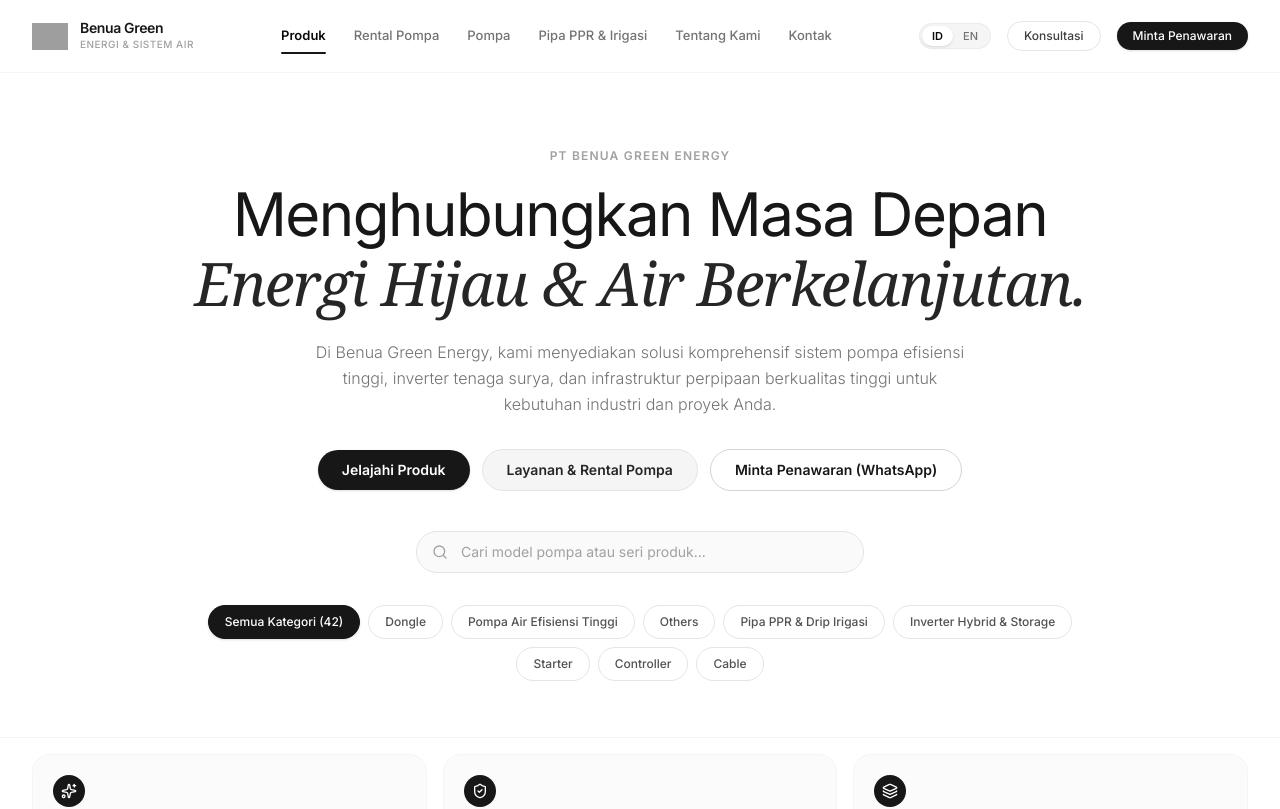
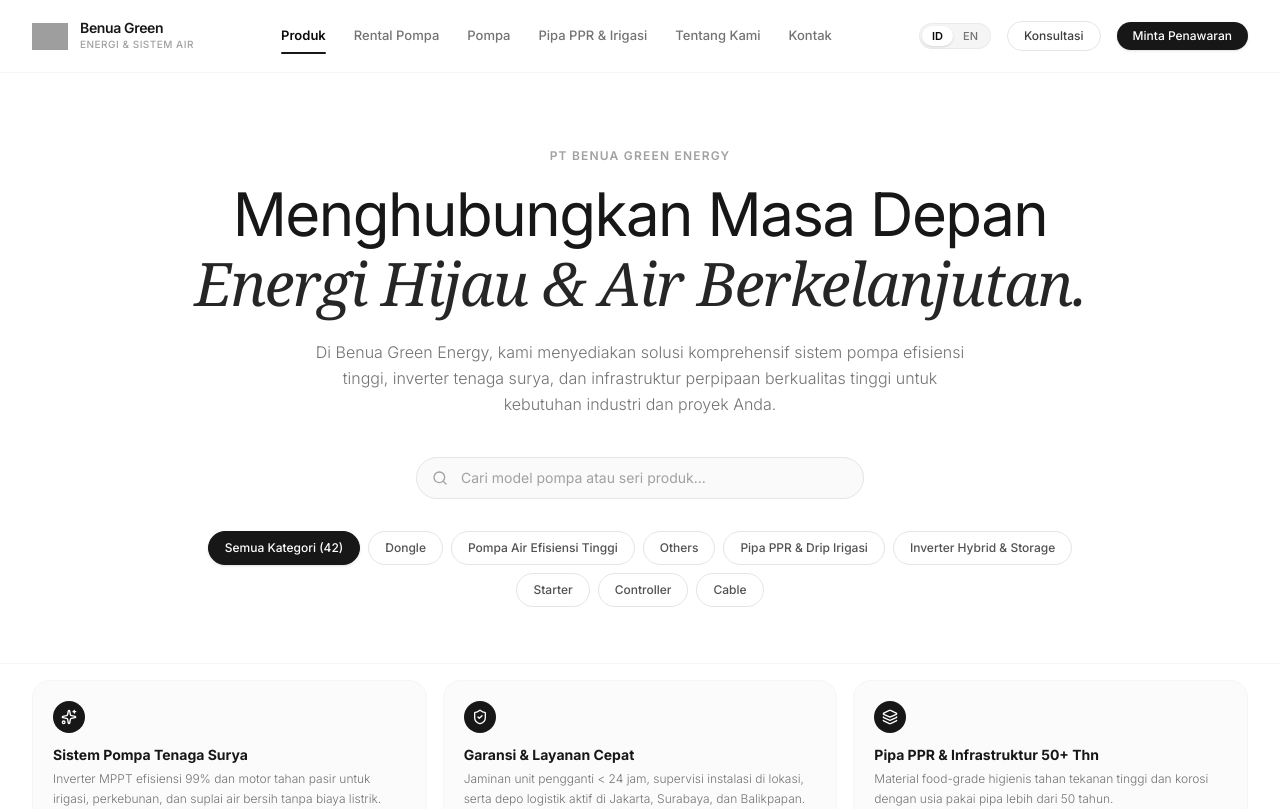
Before and after one commit to whyuardi/benuagreen, a Next.js app: page / in a window 1280 px wide. Shown: the top 809 px of the page. Built offline with nearby package versions, Linux system fonts and the light colour scheme; grey boxes are pictures that could not be loaded.

Commit message:
refactor: remove CTA buttons from hero banner for a cleaner minimalist layout

```diff
--- a/src/components/HeroBanner.tsx
+++ b/src/components/HeroBanner.tsx
@@ -65,39 +65,10 @@
           initial={{ opacity: 0, y: 18 }}
           animate={{ opacity: 1, y: 0 }}
           transition={{ duration: 0.6, delay: 0.2, ease: [0.16, 1, 0.3, 1] }}
-          className="text-neutral-500 text-sm sm:text-base max-w-2xl leading-relaxed mb-8 font-light"
+          className="text-neutral-500 text-sm sm:text-base max-w-2xl leading-relaxed mb-10 font-light"
         >
           {t("hero.subtitle")}
         </motion.p>
-
-        {/* Action Buttons inspired by benuagreenenergy.com */}
-        <motion.div
-          initial={{ opacity: 0, y: 15 }}
-          animate={{ opacity: 1, y: 0 }}
-          transition={{ duration: 0.5, delay: 0.22, ease: [0.16, 1, 0.3, 1] }}
-          className="flex flex-wrap items-center justify-center gap-3 mb-10"
-        >
-          <a
-            href="#catalog"
-            className="px-6 py-2.5 rounded-full bg-neutral-900 text-white text-xs sm:text-sm font-semibold hover:bg-neutral-800 transition-all shadow-sm hover:shadow-md cursor-pointer"
-          >
-            {t("hero.exploreProducts")}
-          </a>
-          <a
-            href="/rental"
-            className="px-6 py-2.5 rounded-full bg-neutral-100 text-neutral-800 hover:bg-neutral-200 text-xs sm:text-sm font-semibold transition-all border border-neutral-200 cursor-pointer"
-          >
-            {t("hero.exploreRental")}
-          </a>
-          <a
-            href="https://wa.me/628176779719?text=Halo%20Benua%20Green%20Energy,%20saya%20ingin%20meminta%20penawaran%20harga%20resmi%20untuk%20produk%20dan%20layanan."
-            target="_blank"
-            rel="noopener noreferrer"
-            className="px-6 py-2.5 rounded-full bg-white text-neutral-900 hover:text-neutral-950 text-xs sm:text-sm font-semibold transition-all border border-neutral-300 hover:border-neutral-500 cursor-pointer"
-          >
-            {t("hero.getQuote")}
-          </a>
-        </motion.div>
 
         {/* Minimalist Search Input */}
         <motion.div
```
